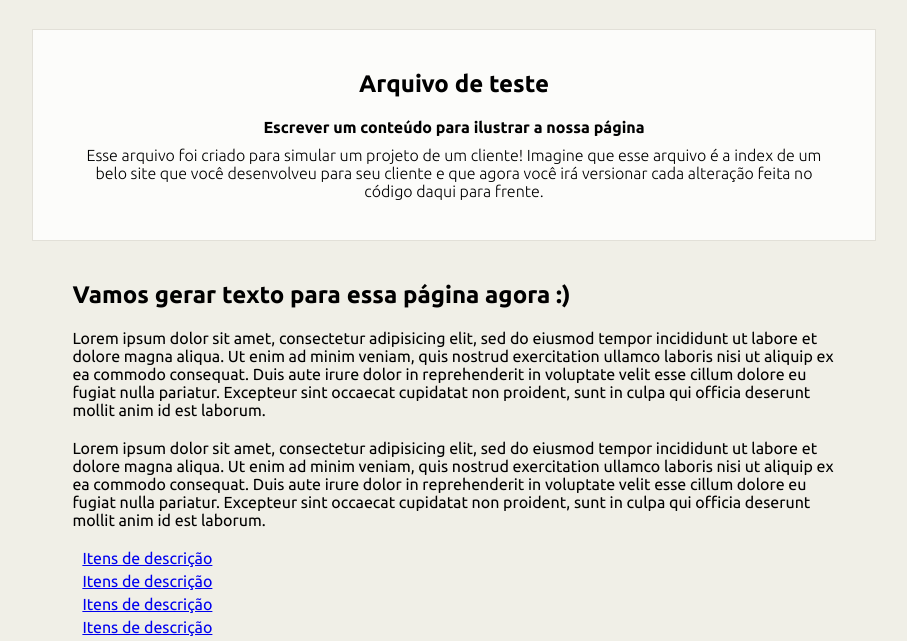
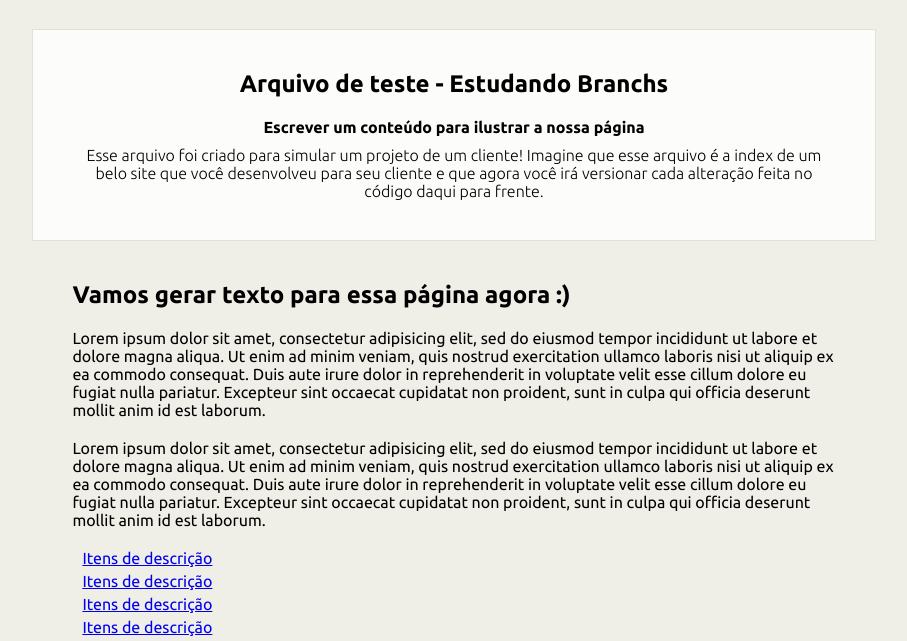
Before and after one commit to osvaldolvr/CLI_GITWORKFLOW, a plain HTML site: page index.html in a window 1280 px wide. Shown: the part 154-795 px from the top of the page, without its empty margins (186-1093 px from the left). Drawn offline with Linux system fonts and the light colour scheme.

Commit message:
Alteração do Título Principal

```diff
--- a/index.html
+++ b/index.html
@@ -18,7 +18,7 @@
 
 		<article class="main_article">
 			<header>
-				<h2>Arquivo de teste</h2>
+				<h2>Arquivo de teste - Estudando Branchs</h2>
 				<p class="tagline">Escrever um conteúdo para ilustrar a nossa página</p>
 			</header>
 			<p>Esse arquivo foi criado para simular um projeto de um cliente! Imagine que esse arquivo é a index de um belo site que você desenvolveu para seu cliente e que agora você irá versionar cada alteração feita no código daqui para frente.</p>
```
